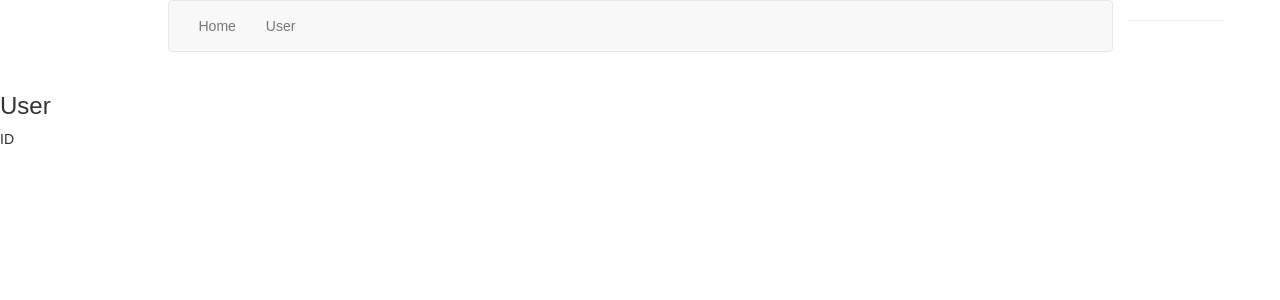
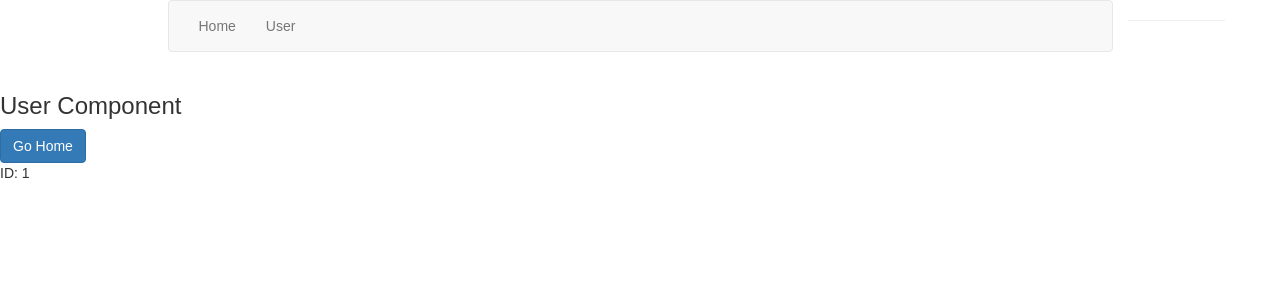
Before and after one commit to bluescorpx93/ms-react-yt, a React (Create React App) app: page /user/1 in a window 1280 px wide. Shown: the top 300 px of the page. Built offline with nearby package versions, Linux system fonts and the light colour scheme.

Commit message:
pass route params

```diff
--- a/src/AppNew.js
+++ b/src/AppNew.js
@@ -11,7 +11,7 @@ class AppNew extends Component {
         <BrowserRouter>
         <div>
            <Route path={"/"} component={Root}/>
-           <Route path={"/user"} component={User}/>
+           <Route path={"/user/:id"} component={User}/>
            <Route exact path={"/home"} component={HomeNew}/>
          </div>
         </BrowserRouter>
--- a/src/components/headerNew.js
+++ b/src/components/headerNew.js
@@ -1,5 +1,5 @@
 import React from 'react';
-import {Link} from 'react-router-dom';
+import {Link, NavLink} from 'react-router-dom';
 
 export const HeaderNew = (props) => {
    return(
@@ -7,8 +7,8 @@ export const HeaderNew = (props) => {
          <div className='container'>
             <div className='navbar-header'>
                <ul className='nav navbar-nav'>
-                  <li> <Link to="/home"> Home </Link></li>
-                  <li> <Link to='/user'> User </Link></li>
+                  <li> <NavLink to={"/home"} activeStyle={{color: "red"}}> Home </NavLink></li>
+                  <li> <NavLink to={'/user/10'} activeClassName={'active'}> User </NavLink></li>
                </ul>
             </div>
          </div>
--- a/src/components/user.js
+++ b/src/components/user.js
@@ -1,10 +1,19 @@
 import React from 'react';
+import {BrowserRouter} from 'react-router-dom';
+
 export class User extends React.Component{
+   constructor(props){
+      super(props);
+   }
+   handleNavigateHome = () =>{
+     this.props.history.push('/home');
+   }
    render(){
       return (
          <div>
-            <h3> User</h3>
-            <p> ID </p>
+            <h3> User Component</h3>
+            <button onClick={this.handleNavigateHome} className='btn btn-primary'>Go Home</button>
+            <p> ID: {this.props.match.params.id}</p>
          </div>
       );
    }
```
